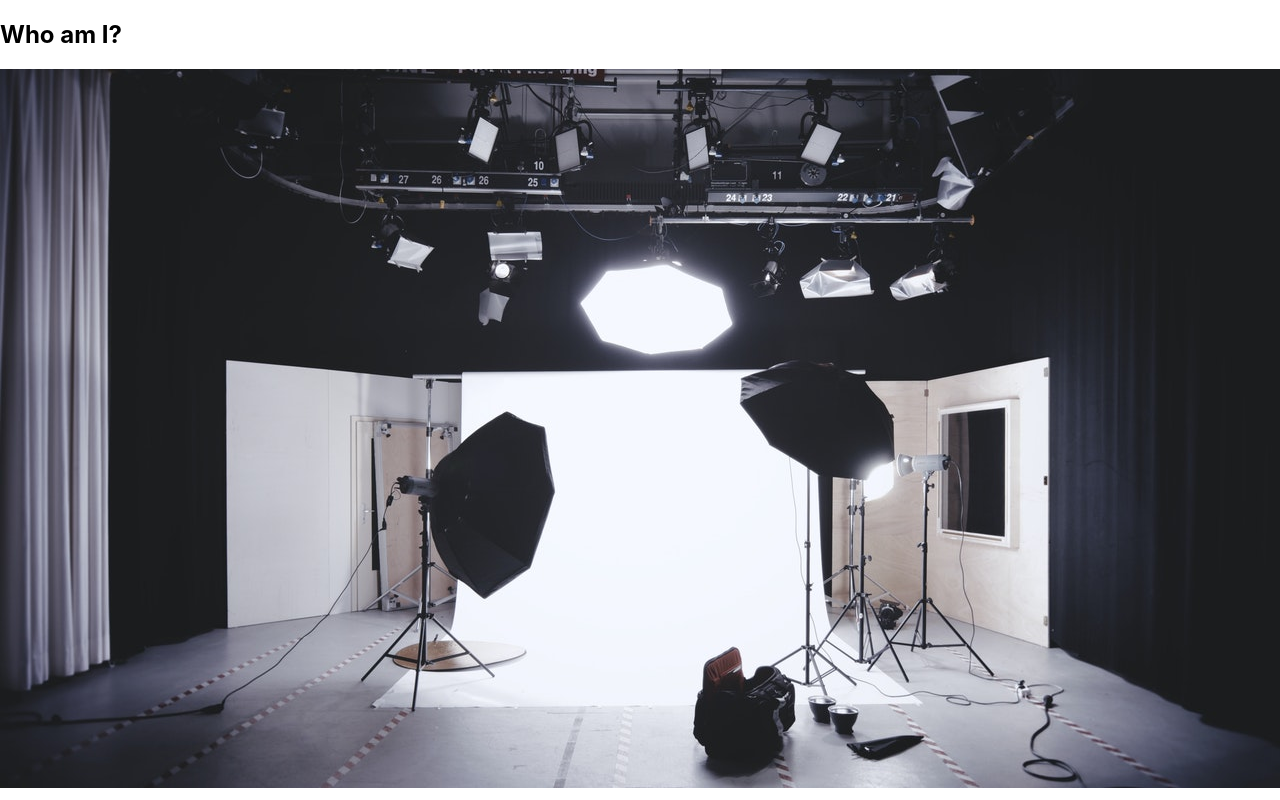
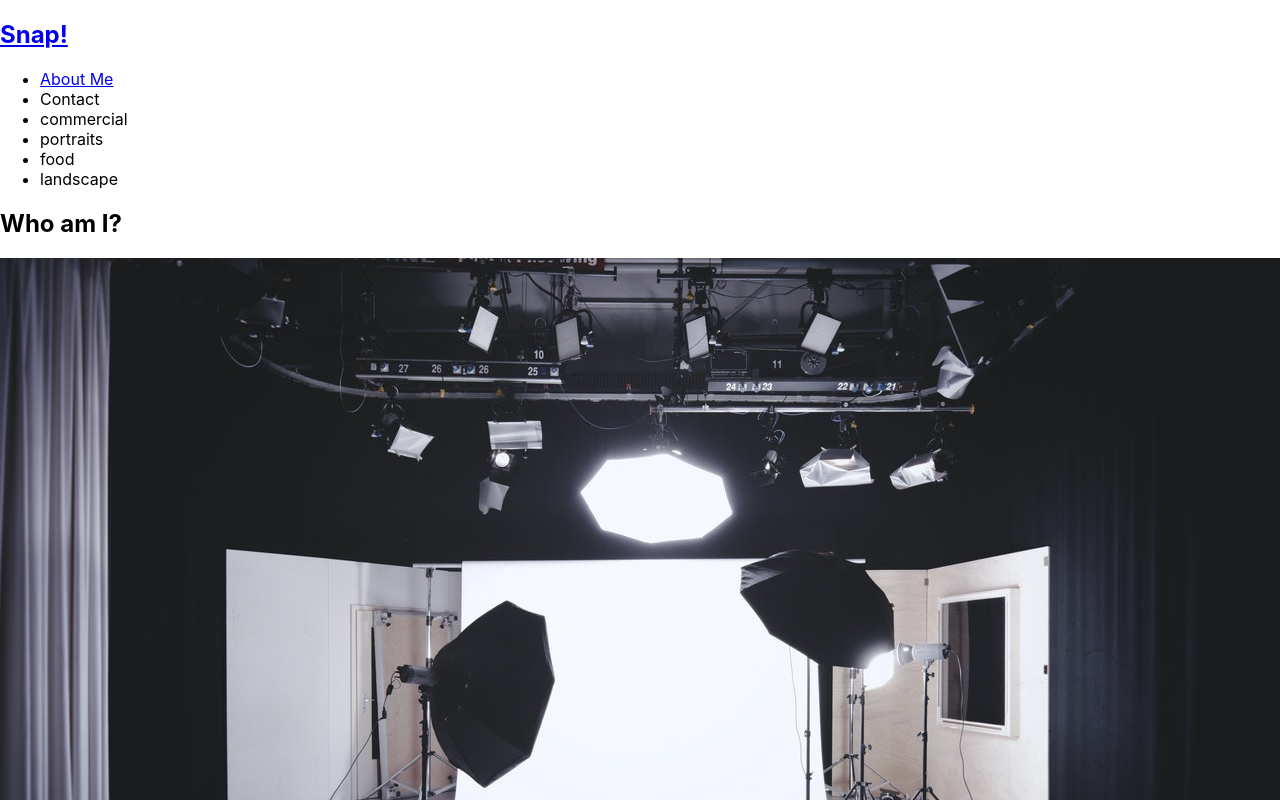
Before and after one commit to JJLindsey/photo-portfolio, a React (Create React App) app: page / in a window 1280 px wide. Shown: the top 800 px of the page. Built offline with nearby package versions, Linux system fonts and the light colour scheme.

Commit message:
add navigation component

```diff
--- a/src/App.js
+++ b/src/App.js
@@ -1,16 +1,17 @@
 import React from 'react';
 import logo from './logo.svg';
 import './App.css';
+import Nav from './components/Nav';
 import About from './components/About';
 
 function App() {
-  return(
-    <div>
-      <main>
-        <About></About>
-      </main>
-
-    </div>
+  return (
+      <div>
+          <Nav></Nav>
+          <main>
+              <About></About>
+          </main>
+      </div>
   );
 }
 
--- /dev/null
+++ b/src/components/Nav/index.js
@@ -0,0 +1,62 @@
+import React from 'react';
+
+function Nav() {
+    const categories = [
+        {
+            name: 'commercial',
+            description:
+                'Photos of commercial projets',
+        },
+        {
+            name: 'portraits',
+            description: 'Portraits of people'
+        },
+        {
+            name: 'food',
+            description: 'Delicious food from my kitchen'
+        },
+        {
+            name: 'landscape',
+            description: 'Beauty of nature captured'
+        },
+    ];
+
+    const handleClick = () => {
+        console.log('click handled')
+    }
+
+
+    return (
+        <header className='flex-row px-1'>
+            <h2>
+                <a href='/'>
+                    <span role='img' aria-label='camera'></span>Snap!
+                </a>
+            </h2>
+            <nav>
+                <ul className='flex-row'>
+                    <li className='mx-2'>
+                        <a href='#about' onClick={() => handleClick()}>
+                            About Me
+                        </a>
+                    </li>
+                    <li className={'mx-2'}>
+                        <span onClick={() => handleClick()}>
+                            Contact
+                        </span>
+                    </li>
+                    {
+                    categories.map((category) => (
+                        <li className='mx-1' key={category.name} >
+                            <span onClick={() => { handleClick(); }} >
+                                {category.name}
+                            </span>
+                        </li>
+                    ))}
+                </ul>
+            </nav>
+        </header>
+    );
+}
+
+export default Nav;
```
Also changed, not shown: src/assets/CamIcon.jpg (added).
